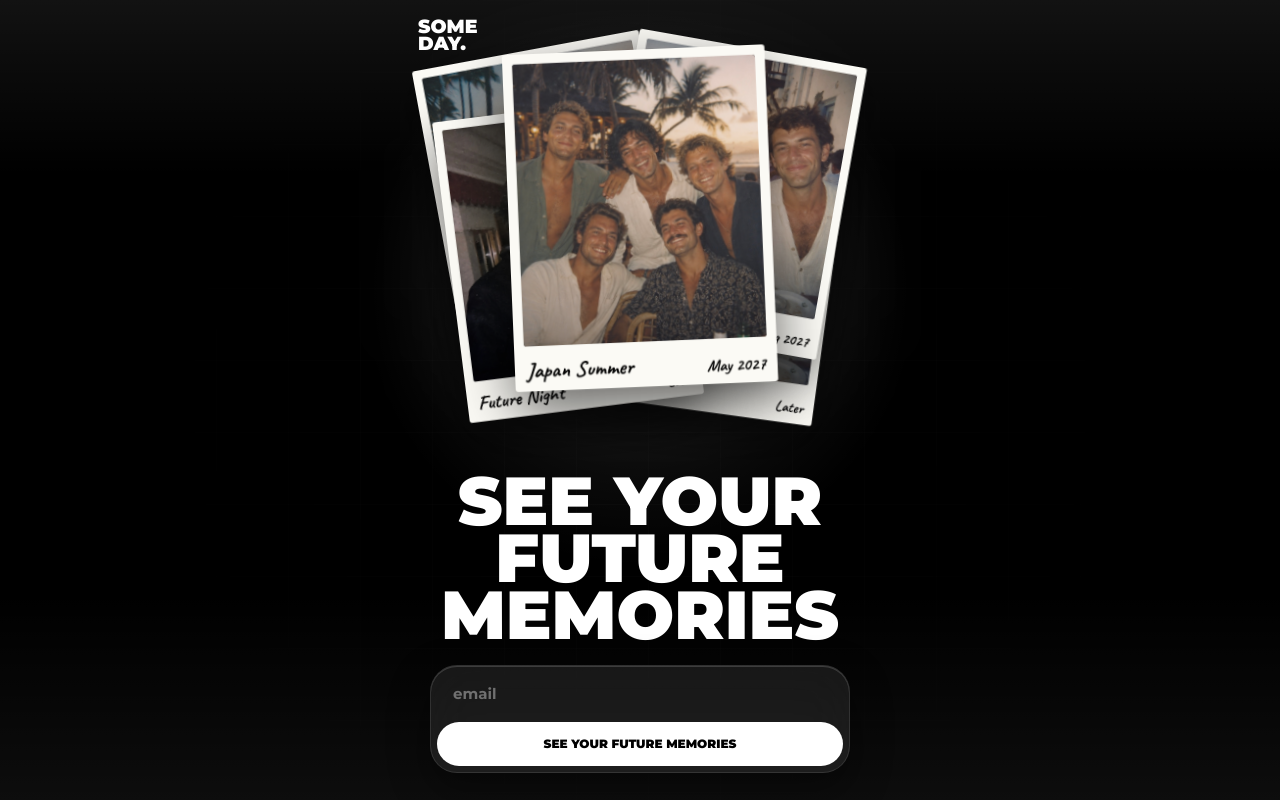
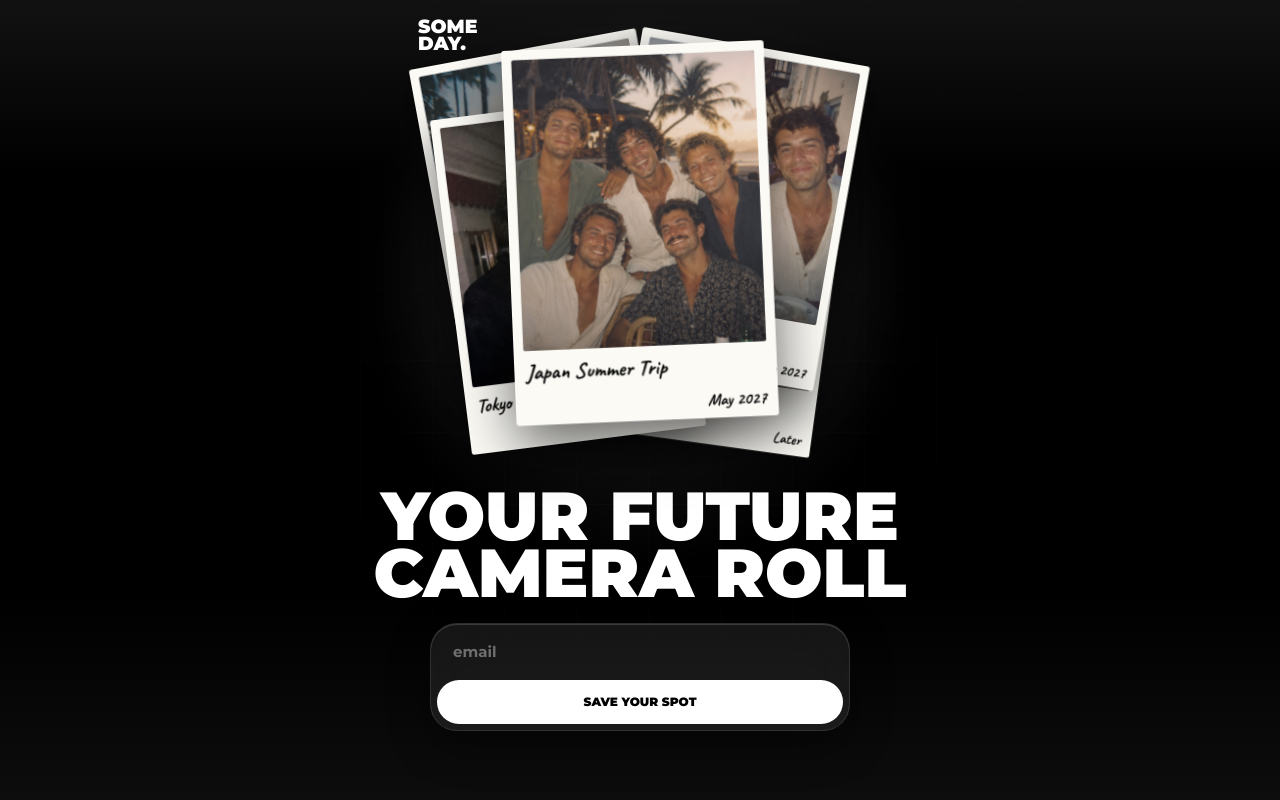
Before and after one commit to dimstefanakis/someday-web, a Next.js app: page / in a window 1280 px wide. Built offline with nearby package versions, Linux system fonts and the light colour scheme.

Commit message:
Polish landing page copy

```diff
--- a/app/page.tsx
+++ b/app/page.tsx
@@ -7,7 +7,7 @@ import { useState } from 'react';
 const polaroids = [
   {
     id: 'japan',
-    title: 'Japan Summer',
+    title: 'Japan Summer Trip',
     date: 'May 2027',
     image: '/images/polaroid-1.jpg',
     alt: 'A Someday polaroid memory from a future Japan trip',
@@ -18,7 +18,7 @@ const polaroids = [
   },
   {
     id: 'coffee',
-    title: 'Morning Abroad',
+    title: 'Paris Weekend',
     date: 'Aug 2027',
     image: '/images/polaroid-2.jpg',
     alt: 'Two friends in a future cafe memory',
@@ -29,7 +29,7 @@ const polaroids = [
   },
   {
     id: 'afterparty',
-    title: 'One Day Soon',
+    title: 'Birthday Weekend',
     date: '2028',
     image: '/images/polaroid-3.jpg',
     alt: 'A warm future memory with friends',
@@ -40,7 +40,7 @@ const polaroids = [
   },
   {
     id: 'night',
-    title: 'Future Night',
+    title: 'Tokyo Nights',
     date: 'Soon',
     image: '/images/polaroid-4.jpg',
     alt: 'A future memory polaroid from Someday',
@@ -51,7 +51,7 @@ const polaroids = [
   },
   {
     id: 'summer',
-    title: 'Made It Out',
+    title: 'Lake House Summer',
     date: 'Later',
     image: '/images/polaroid-2.jpg',
     alt: 'A second lower polaroid from Someday',
@@ -84,7 +84,7 @@ export default function Home() {
               <article
                 key={card.id}
                 style={card.pose as CSSProperties}
-                className={`polaroid-card group absolute left-1/2 top-1/2 aspect-[0.78] w-[min(52vw,228px)] rounded-[3px] bg-[#fbfaf5] p-[10px] pb-[46px] text-black shadow-[0_22px_58px_rgba(0,0,0,.6)] ${card.zIndex} ${card.animation}`}>
+                className={`polaroid-card group absolute left-1/2 top-1/2 aspect-[0.7] w-[min(52vw,228px)] rounded-[3px] bg-[#fbfaf5] p-[10px] pb-[76px] text-black shadow-[0_22px_58px_rgba(0,0,0,.6)] ${card.zIndex} ${card.animation}`}>
                 <div className="relative h-full overflow-hidden rounded-[3px] bg-neutral-900">
                   <Image
                     src={card.image}
@@ -97,17 +97,21 @@ export default function Home() {
                   />
                   <div className="absolute inset-x-0 bottom-0 h-1/3 bg-gradient-to-t from-black/20 to-transparent" />
                 </div>
-                <div className="absolute inset-x-3 bottom-[10px] flex items-end justify-between gap-3 font-hand text-[22px] font-bold leading-none">
-                  <span className="max-w-[68%]">{card.title}</span>
-                  <span className="whitespace-nowrap text-[17px]">{card.date}</span>
+                <div className="absolute inset-x-3 bottom-[25px] flex min-h-[57px] flex-col justify-center font-hand font-bold leading-none">
+                  <span className="max-w-[78%] text-[22px] leading-[0.92]">{card.title}</span>
                 </div>
+                <span className="absolute bottom-[10px] right-3 whitespace-nowrap font-hand text-[17px] font-bold leading-none">
+                  {card.date}
+                </span>
               </article>
             ))}
           </div>
 
           <div className="landing-copy relative z-40 flex w-full max-w-[350px] flex-col items-center gap-5 text-center">
-            <h1 className="landing-title max-w-[11ch] font-display text-[clamp(31px,10vw,52px)] font-black uppercase leading-[0.84] tracking-normal">
-              See your future memories
+            <h1 className="landing-title font-display text-[clamp(31px,10vw,52px)] font-black uppercase leading-[0.84] tracking-normal">
+              <span className="whitespace-nowrap">Your future</span>
+              <br />
+              <span className="whitespace-nowrap">camera roll</span>
             </h1>
 
             <form
@@ -132,7 +136,7 @@ export default function Home() {
               <button
                 type="submit"
                 className="min-h-11 rounded-full bg-white px-5 font-display text-[12px] font-black uppercase tracking-normal text-black transition duration-200 hover:scale-[1.015] hover:bg-[#f5f0df] active:scale-[0.985]">
-                see your future memories
+                Save your spot
               </button>
             </form>
 
```
